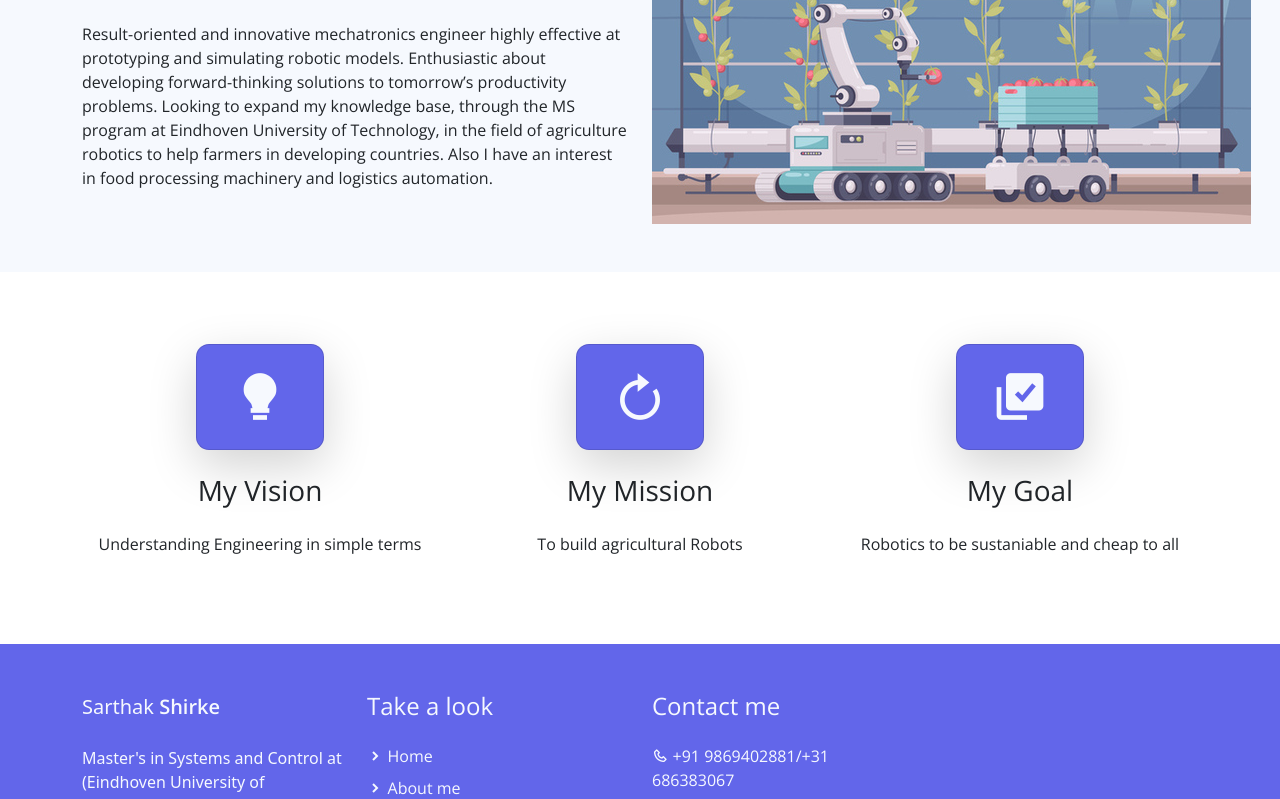
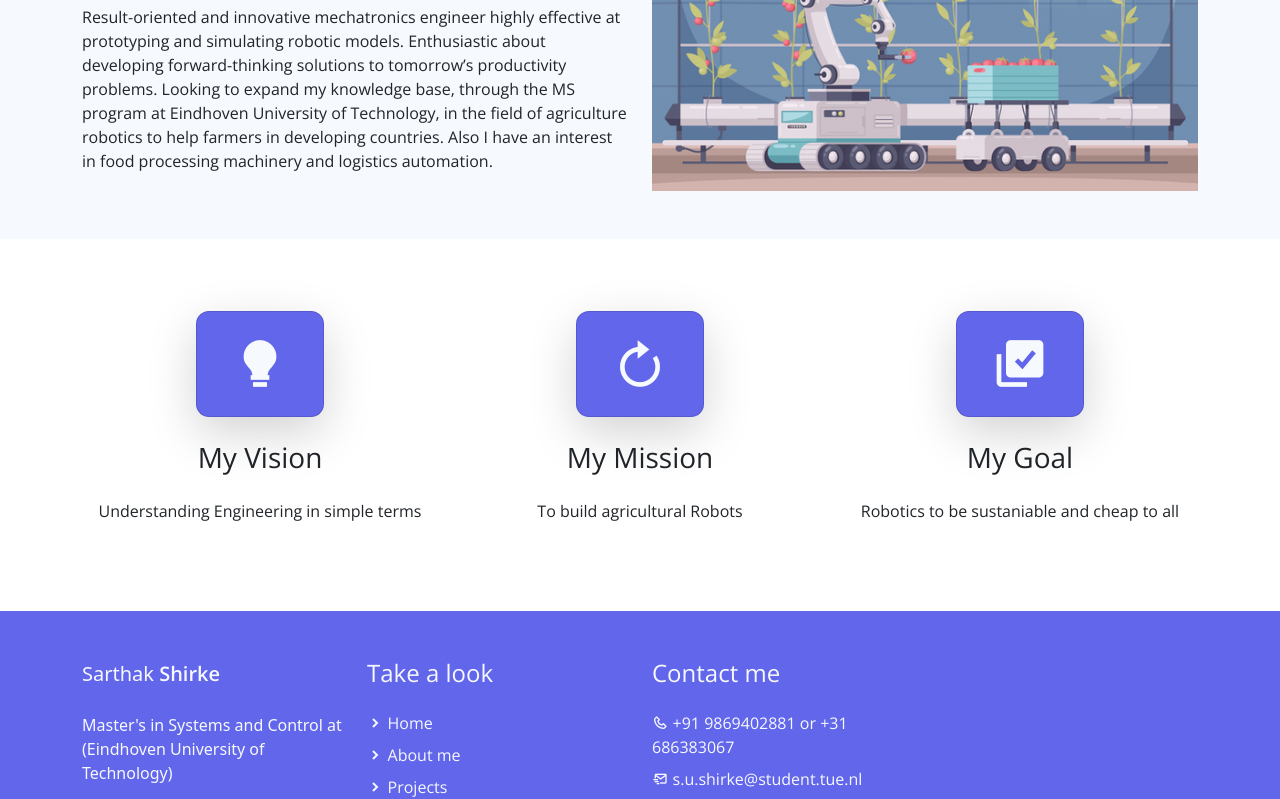
Before and after one commit to Sarthakushirke/Sarthakushirke.github.io, a plain HTML site: page about.html in a window 1280 px wide. Shown: the part 301-1100 px from the top of the page. Drawn offline with nearby package versions, Linux system fonts and the light colour scheme.

Commit message:
Update about.html

```diff
--- a/about.html
+++ b/about.html
@@ -77,7 +77,7 @@ https://templatemo.com/tm-561-purple-buzz
                     </p>
                 </div>
                 <div class="col-lg-6">
-                    <img src="./assets/img/farming_about.jpg">
+                    <img src="./assets/img/farming_about.jpg" class="img-fluid">
                 </div>
             </div>
         </div>
@@ -357,10 +357,10 @@ https://templatemo.com/tm-561-purple-buzz
                     <h2 class="h4 pb-lg-3 text-light light-300">Contact me</h2>
                     <ul class="list-unstyled text-light light-300">
                         <li class="pb-2">
-                            <i class='bx-fw bx bx-phone bx-xs'></i><a class="text-decoration-none text-light py-1" href="tel:010-020-0340">+91 9869402881/+31 686383067</a>
+                            <i class='bx-fw bx bx-phone bx-xs'></i><a class="text-decoration-none text-light py-1" href="tel:010-020-0340">+91 9869402881 or +31 686383067</a>
                         </li>
                         <li class="pb-2">
-                            <i class='bx-fw bx bx-mail-send bx-xs'></i><a class="text-decoration-none text-light py-1" href="mailto:s.u.shirke@student.tue.nl"></a>
+                            <i class='bx-fw bx bx-mail-send bx-xs'></i><a class="text-decoration-none text-light py-1" href="mailto: ">s.u.shirke@student.tue.nl</a>
                         </li>
                     </ul>
                 </div>
```
